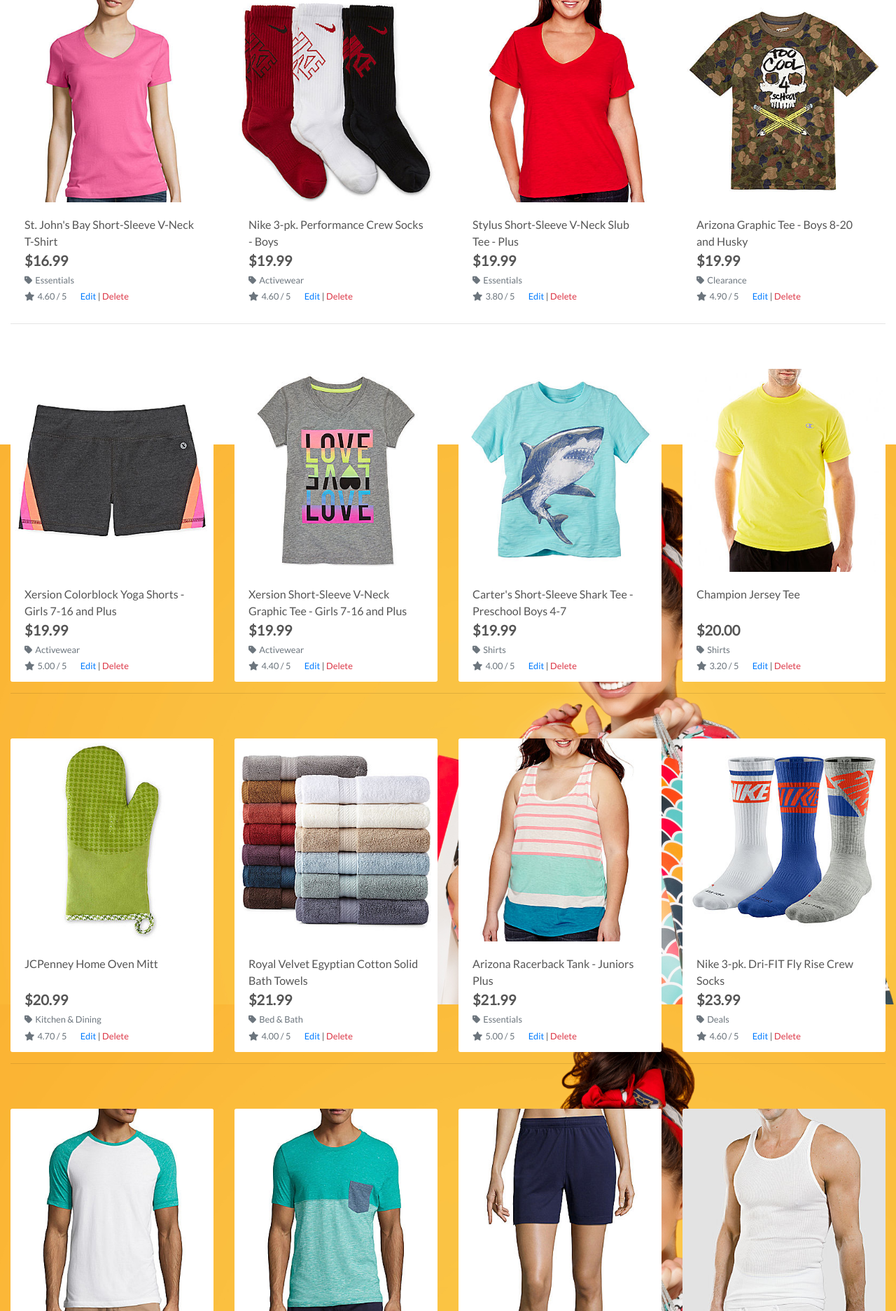
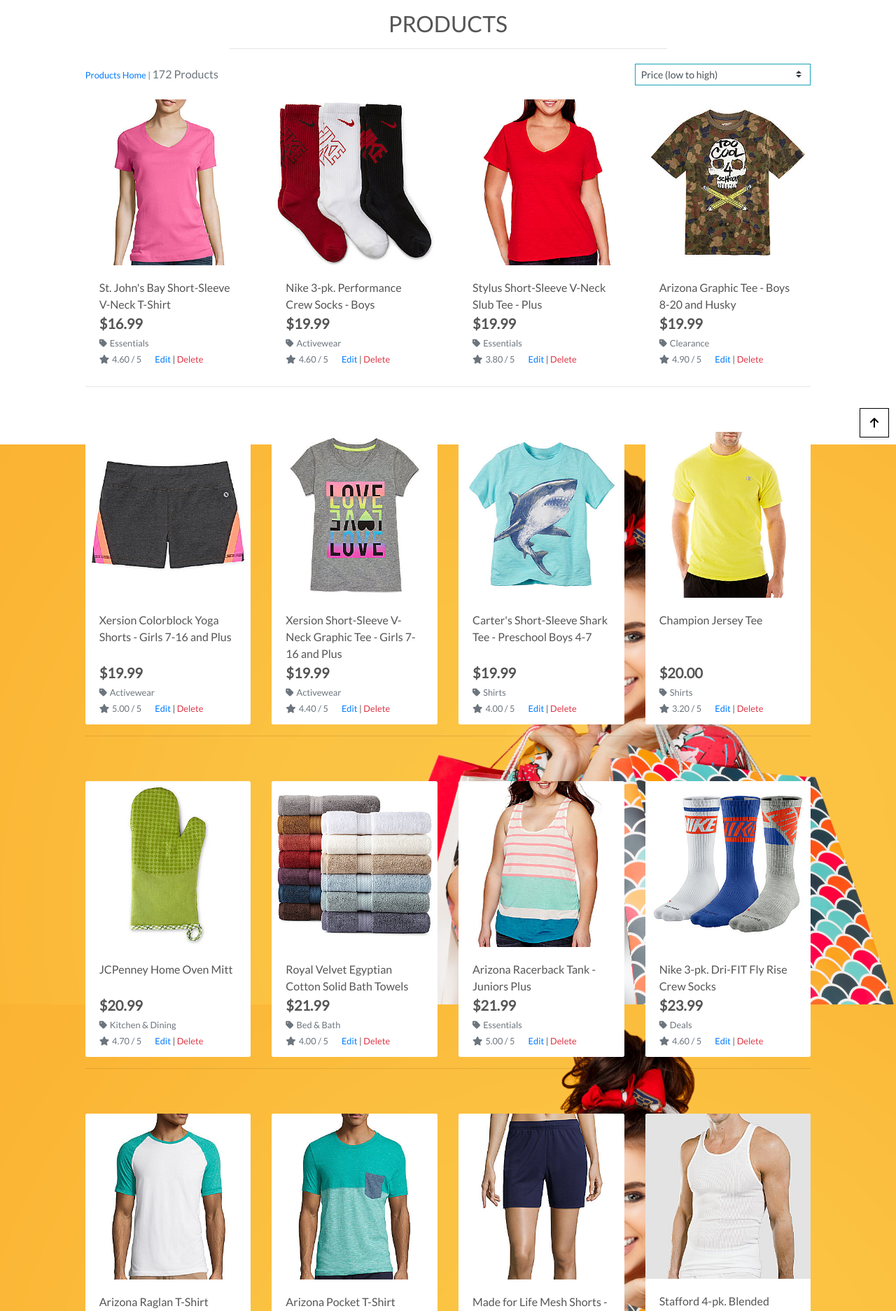
Before and after one commit to plxsas/boutique_ado_v1, a Django app: a page that uses products/templates/products/products.html in a window 1280 px wide. Shown: the part 165-2038 px from the top of the page at 70% size. Run offline with Django 3.2, Linux system fonts and the light colour scheme; the visitor is signed in with stand-in values (Sample User, id 1); data comes from the database, SQL or seed files in the repository; some libraries are stand-ins or nearby versions.

Commit message:
added sort selector

```diff
--- a/products/templates/products/products.html
+++ b/products/templates/products/products.html
@@ -1,4 +1,4 @@
-{% extends 'base.html' %}
+{% extends "base.html" %}
 {% load static %}
 
 {% block page_header %}
@@ -12,6 +12,44 @@
 {% block content %}
     <div class="overlay"></div>
     <div class="container-fluid">
+        <div class="row">
+            <div class="col text-center mt-3">
+                <h2 class="logo-font">Products</h2>
+                {% for c in current_categories %}
+                    <a class="category-badge text-decoration-none" href="{% url 'products' %}?category={{ c.name }}">
+                        <span class="p-2 mt-2 badge badge-white text-black rounded-0 border border-dark">{{ c.friendly_name }}</span>
+                    </a>
+                {% endfor %}
+                <hr class="w-50 mb-1">
+            </div>
+        </div>
+        <div class="row">
+            <div class="product-container col-10 offset-1">
+                <div class="row mt-1 mb-2">
+                    <div class="col-12 col-md-6 my-auto order-md-last d-flex justify-content-center justify-content-md-end">
+                        <div class="sort-select-wrapper w-50">
+                            <select id="sort-selector" class="custom-select custom-select-sm rounded-0 border border-{% if current_sorting != 'None_None' %}info{% else %}black{% endif %}">
+                                <option value="reset" {% if current_sorting == 'None_None' %}selected{% endif %}>Sort by...</option>
+                                <option value="price_asc" {% if current_sorting == 'price_asc' %}selected{% endif %}>Price (low to high)</option>
+                                <option value="price_desc" {% if current_sorting == 'price_desc' %}selected{% endif %}>Price (high to low)</option>
+                                <option value="rating_asc" {% if current_sorting == 'rating_asc' %}selected{% endif %}>Rating (low to high)</option>
+                                <option value="rating_desc" {% if current_sorting == 'rating_desc' %}selected{% endif %}>Rating (high to low)</option>
+                                <option value="name_asc" {% if current_sorting == 'name_asc' %}selected{% endif %}>Name (A-Z)</option>
+                                <option value="name_desc" {% if current_sorting == 'name_desc' %}selected{% endif %}>Name (Z-A)</option>
+                                <option value="category_asc" {% if current_sorting == 'category_asc' %}selected{% endif %}>Category (A-Z)</option>
+                                <option value="category_desc" {% if current_sorting == 'category_desc' %}selected{% endif %}>Category (Z-A)</option>
+                            </select>
+                        </div>
+                    </div>
+                    <div class="col-12 col-md-6 order-md-first">
+                        <p class="text-muted mt-3 text-center text-md-left">
+                            {% if search_term or current_categories or current_sorting != 'None_None' %}
+                                <span class="small"><a href="{% url 'products' %}">Products Home</a> | </span>
+                            {% endif %}
+                            {{ products|length }} Products{% if search_term %} found for <strong>"{{ search_term }}"</strong>{% endif %}
+                        </p>
+                    </div>
+                </div>
                 <div class="row">
                     {% for product in products %}
                         <div class="col-sm-6 col-md-6 col-lg-4 col-xl-3">
@@ -31,7 +69,7 @@
                                 <div class="card-footer bg-white pt-0 border-0 text-left">
                                     <div class="row">
                                         <div class="col">
-                                    <p class="lead mb-0 text-left font-weight-bold">${{product.price }}</p>
+                                            <p class="lead mb-0 text-left font-weight-bold">${{ product.price }}</p>
                                             {% if product.category %}
                                             <p class="small mt-1 mb-0">
                                                 <a class="text-muted" href="{% url 'products' %}?category={{ product.category.name }}">
@@ -46,8 +84,8 @@
                                             {% endif %}
                                             {% if request.user.is_superuser %}
                                                 <small class="ml-3">
-                                            <a href="">Edit</a> |
-                                            <a class="text-danger" href="">Delete</a>
+                                                    <a href="{% url 'edit_product' product.id %}">Edit</a> |
+                                                    <a class="text-danger" href="{% url 'delete_product' product.id %}">Delete</a>
                                                 </small>
                                             {% endif %}
                                         </div>
@@ -78,4 +116,43 @@
                     {% endfor %}
                 </div>
             </div>
+        </div>
+    </div>
+    <div class="btt-button shadow-sm rounded-0 border border-black">
+        <a class="btt-link d-flex h-100">
+            <i class="fas fa-arrow-up text-black mx-auto my-auto"></i>
+        </a>
+    </div>
 {% endblock %}
+
+{% block postloadjs %}
+    {{ block.super }}
+    <script type="text/javascript">
+		$('.btt-link').click(function(e) {
+			window.scrollTo(0,0)
+		})
+	</script>
+
+    <script type="text/javascript">
+        $('#sort-selector').change(function() {
+            var selector = $(this);
+            var currentUrl = new URL(window.location);
+
+            var selectedVal = selector.val();
+            if(selectedVal != "reset"){
+                var sort = selectedVal.split("_")[0];
+                var direction = selectedVal.split("_")[1];
+
+                currentUrl.searchParams.set("sort", sort);
+                currentUrl.searchParams.set("direction", direction);
+
+                window.location.replace(currentUrl);
+            } else {
+                currentUrl.searchParams.delete("sort");
+                currentUrl.searchParams.delete("direction");
+
+                window.location.replace(currentUrl);
+            }
+        })
+    </script>
+{% endblock %}
--- a/static/css/base.css
+++ b/static/css/base.css
@@ -8,16 +8,6 @@
     height: calc(100vh - 164px);
     color: #555;
     font-family: 'Lato';
-}
-
-.overlay {
-	height: 100%;
-	width: 100%;
-	top: 0;
-	left: 0;
-	position: fixed;
-	background: white;
-	z-index: -1;
 }
 
 /* from Bulma */
```
Lines whose indentation alone changed are shown as unchanged.
